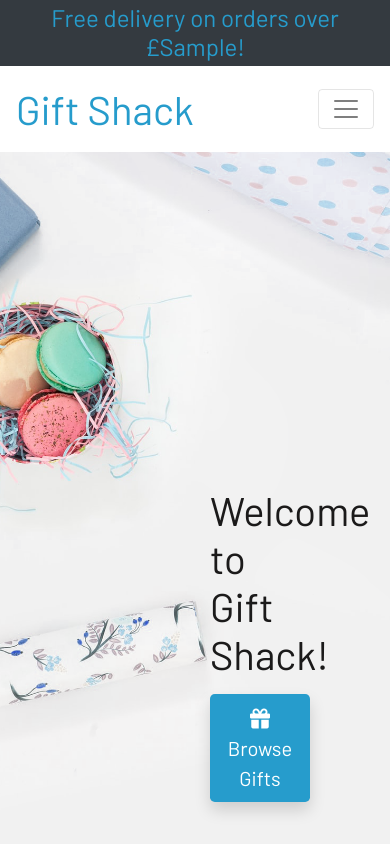
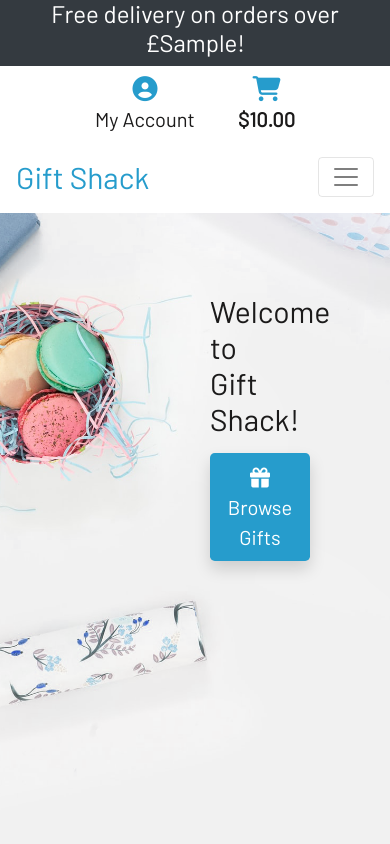
Before and after one commit to JohnW876/gift-shack, a Django app: template home/templates/home/index.html in a window 390 px wide. Run offline with Django 3.2, Linux system fonts and the light colour scheme; the template is opened without the code that fills it: most values are stand-ins (such as "Sample title", 1, 10 or a date in 2020); some libraries are stand-ins or nearby versions.

Commit message:
Add media query to fix issue with CTA button and navbar on small mobile devices

```diff
--- a/static/css/base.css
+++ b/static/css/base.css
@@ -1,16 +1,11 @@
-html {
-    height: 100%;
-}
-
 body {
     background: url('/media/home_hero_left.png') no-repeat center center fixed;
     background-size: cover;
-    height: calc(100vh - 164px);
     color: rgb(27, 26, 26);
     font-family: 'Barlow';
 }
 
-/* from Bulma
+/* from Bulma */
 .icon {
     align-items: center;
     display: inline-flex;
@@ -18,7 +13,6 @@ body {
     height: 1.5rem;
     width: 1.5rem;
 }
-*/
 
 .btn {
     background-color: #269ccc;
@@ -42,7 +36,7 @@ body {
 }
 
 .banner {
-    color: #269ccc;
+    color: white;
 }
 
 .welcome {
@@ -51,11 +45,23 @@ body {
 }
 
 .navbar-brand {
-    font-size: 40px;
+    font-size: 30px;
     color: #269ccc!important;
-    width: fit-content;
 }
 
 .nav-link {
     font-size: 20px;
 }
+
+.account-icons{
+    margin-top: 20px;
+}
+
+/* Media Queries */
+
+@media only screen and (max-width: 540px) {
+  .welcome {
+    margin-top: 80px;
+    font-size: 30px;
+  }
+}
--- a/templates/base.html
+++ b/templates/base.html
@@ -7,7 +7,7 @@
     {% block meta %}
         <meta http-equiv="X-UA-Compatible" content="ie=edge">
         <meta charset="utf-8">
-        <meta name="viewport" content="width=device-width, initial-scale=1, shrink-to-fit=no">
+        <meta name="viewport" content="width=device-width, initial-scale=1.0">
     {% endblock %}
 
     {% block extra_meta %}
@@ -36,13 +36,56 @@
   </head>
   <body>
     <header>
+        <!--Delivery Banner-->
         <div class="container-fluid">
             <div id="delivery-banner" class="row text-center">
                 <div class="col bg-dark">
-                    <h4 class="banner my-1">Free delivery on orders over £{{ free_shipping_threshold }}!</h4>
+                    <h4 class="banner">Free delivery on orders over £{{ free_shipping_threshold }}!</h4>
                 </div>
+                <div class="col-12 py-lg-0 bg-white">
+                <!--My account dropdown-->
+                <ul class="account-icons list-inline list-unstyled text-center text-lg-right my-0">
+                    <li class="list-inline-item dropdown">
+                        <a class="nav-link" href="#" id="user-options" data-toggle="dropdown" aria-haspopup="true" aria-expanded="false">
+                            <div class="text-center">
+                                <div><i class="fas fa-user-circle fa-lg"></i></div>
+                                <p class="account-head-text my-0">My Account</p>
+                            </div>
+                        </a>
+                        <div class="dropdown-menu border-0" aria-labelledby="user-options">
+                            {% if request.user.is_authenticated %}
+                                {% if request.user.is_superuser %}
+                                    <a href="" class="dropdown-item">Product Management</a>
+                                {% endif %}
+                                <a href="" class="dropdown-item">My Profile</a>
+                                <a href="{% url 'account_logout' %}" class="dropdown-item">Logout</a>
+                            {% else %}
+                                <a href="{% url 'account_signup' %}" class="dropdown-item">Register</a>
+                                <a href="{% url 'account_login' %}" class="dropdown-item">Login</a>
+                            {% endif %}
+                        </div>
+                    </li>
+                    <!--Shopping Cart-->
+                    <li class="list-inline-item">
+                        <a class="{% if grand_total %}text-info font-weight-bold{% else %}text-black{% endif %} nav-link" href="">
+                            <div class="text-center">
+                                <div><i class="fas fa-shopping-cart fa-lg"></i></div>
+                                <p class="cart-head-text my-0">
+                                    {% if grand_total %}
+                                        ${{ grand_total|floatformat:2 }}
+                                    {% else %}
+                                        £0.00
+                                    {% endif %}
+                                </p>
+                            </div>
+                        </a>
+                    </li>
+                </ul>
+            </div>
             </div>
         </div>
+
+        <!--Navbar-->
         <nav class="navbar navbar-expand-lg navbar-light bg-white">
             <a class="navbar-brand" href="{% url 'home' %}">Gift Shack</a>
                 <button class="navbar-toggler" type="button" data-toggle="collapse" data-target="#navbarSupportedContent" aria-controls="navbarSupportedContent" aria-expanded="false" aria-label="Toggle navigation">
@@ -72,6 +115,7 @@
                         <a class="nav-link" href="#">Blog</a>
                     </li>
                 </ul>
+                <!--Search Form-->
                 <form class="form-inline my-2 my-lg-0">
                     <input class="form-control mr-sm-2" type="search" placeholder="Search" aria-label="Search">
                     <button class="btn my-2 my-sm-0" type="submit"><i class="fas fa-search"></i>  Search</button>
```
